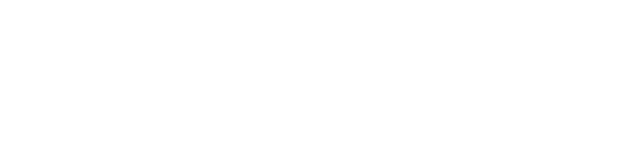
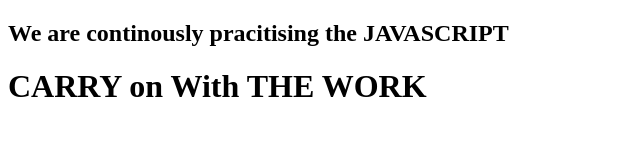
Before and after one commit to Zohaib-57/JAVASCRIPT_PREP, a plain HTML site: page index.html in a window 1280 px wide. Shown: the whole page, without its empty margins (0-640 px from the left). Drawn offline with Linux system fonts and the light colour scheme.

Commit message:
update the code'

```diff
--- a/index.html
+++ b/index.html
@@ -6,7 +6,8 @@
     <title>Document</title>
 </head>
 <body>
-
+    <h2>We are continously pracitising the JAVASCRIPT</h2>
+    <h1>CARRY on With THE WORK</h1>
     <script src="script.js"></script>
 </body>
 </html>
```
